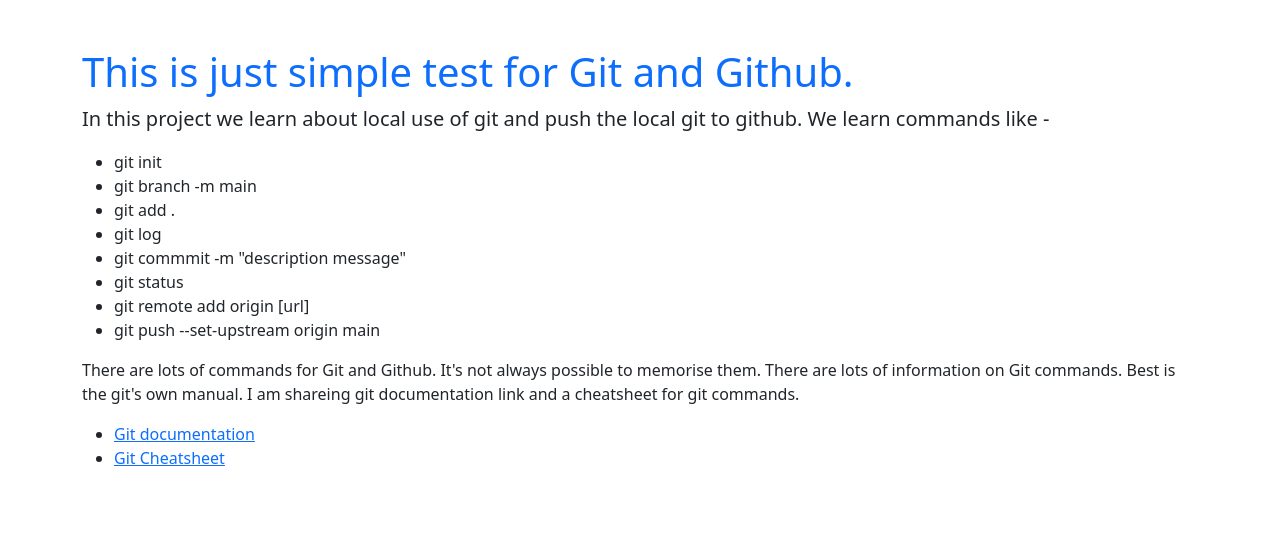
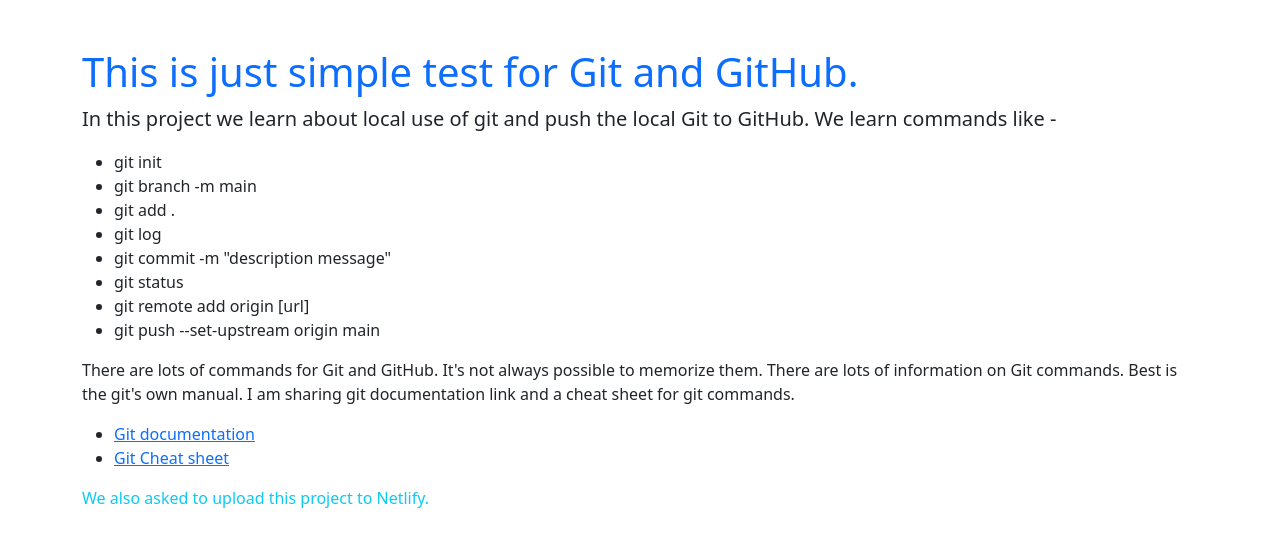
Before and after one commit to khandakershahi/git-test-project, a plain HTML site: page index.html in a window 1280 px wide. Drawn offline with nearby package versions, Linux system fonts and the light colour scheme.

Commit message:
modification on html file

```diff
--- a/index.html
+++ b/index.html
@@ -16,27 +16,32 @@
         <div class="container">
             <div class="row">
                 <div class="col">
-                    <h1 class="text-primary">This is just simple test for Git and Github.</h1>
+                    <h1 class="text-primary">This is just simple test for Git and GitHub.</h1>
                     <p class="text-dark lead">
-                        In this project we learn about local use of git and push the local git to github. We learn commands like -
+                        In this project we learn about local use of git and push the local Git to GitHub. We learn commands like -
+
                         <ul>
                             <li>git init</li>
                             <li>git branch -m main</li>
                             <li>git add .</li>
                             <li>git log</li>
-                            <li>git commmit -m "description message"</li>
+                            <li>git commit -m "description message"</li>
                             <li>git status</li>
                             <li>git remote add origin [url]</li>
                             <li>git push --set-upstream origin main</li>
                         </ul>
+
                     </p>
                     <p class="text-dark">
-                        There are lots of commands for Git and Github. It's not always possible to memorise them. There are lots of information on Git commands. Best is the git's own manual. I am shareing git documentation link and a cheatsheet for git commands.
+                        There are lots of commands for Git and GitHub. It's not always possible to memorize them. There are lots of information on Git commands. Best is the git's own manual. I am sharing git documentation link and a cheat sheet for git commands.
                         <ul>
                             <li><a href="https://git-scm.com/docs/git">Git documentation</a></li>
-                            <li><a href="https://education.github.com/git-cheat-sheet-education.pdf">Git Cheatsheet</a></li>
+                            <li><a href="https://education.github.com/git-cheat-sheet-education.pdf">Git Cheat sheet</a></li>
                         </ul>
 
+                    </p>
+                    <p class="text-info">
+                        We also asked to upload this project to Netlify.
                     </p>
 
                 </div>
```
Also changed, not shown: 1 other file.
